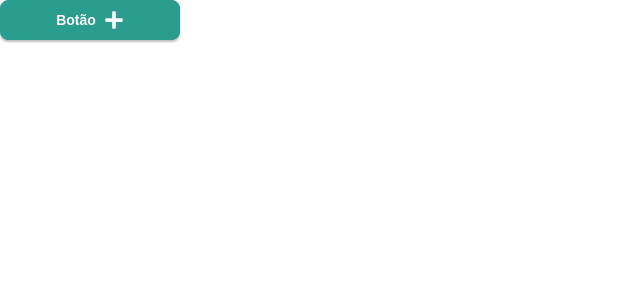
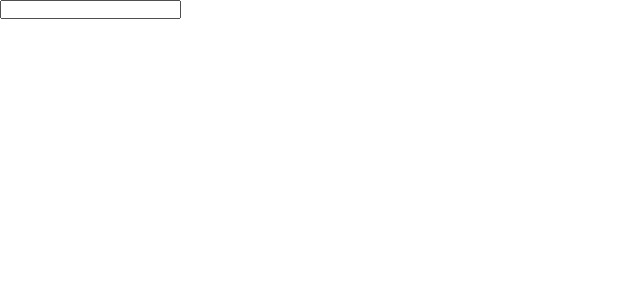
Before and after one commit to CaNeoN28/controle-farmaceutico-frontend, a Next.js app: page / in a window 1280 px wide. Shown: the top 300 px of the page, without its empty margins (0-640 px from the left). Built offline with nearby package versions, Linux system fonts and the light colour scheme.

Commit message:
Criando base para o componente de input

```diff
--- a/src/app/page.tsx
+++ b/src/app/page.tsx
@@ -1,16 +1,12 @@
 "use client";
 
-import Botao from "@/components/Botao";
 import "./globals.css";
-import { FaPlus } from "react-icons/fa";
+import Input from "@/components/Input";
 
 export default function Home() {
   return (
     <>
-      <Botao tamanho={180}>
-        Botão
-        <FaPlus/>
-      </Botao>
+      <Input/>
     </>
   );
 }
--- /dev/null
+++ b/src/components/Input/index.tsx
@@ -0,0 +1,9 @@
+import React from "react";
+
+interface Props extends React.ComponentPropsWithoutRef<"input"> {}
+
+export default function Input({ ...props }: Props) {
+  return <div>
+    <input type="text" {...props}/>
+  </div>;
+}
```
